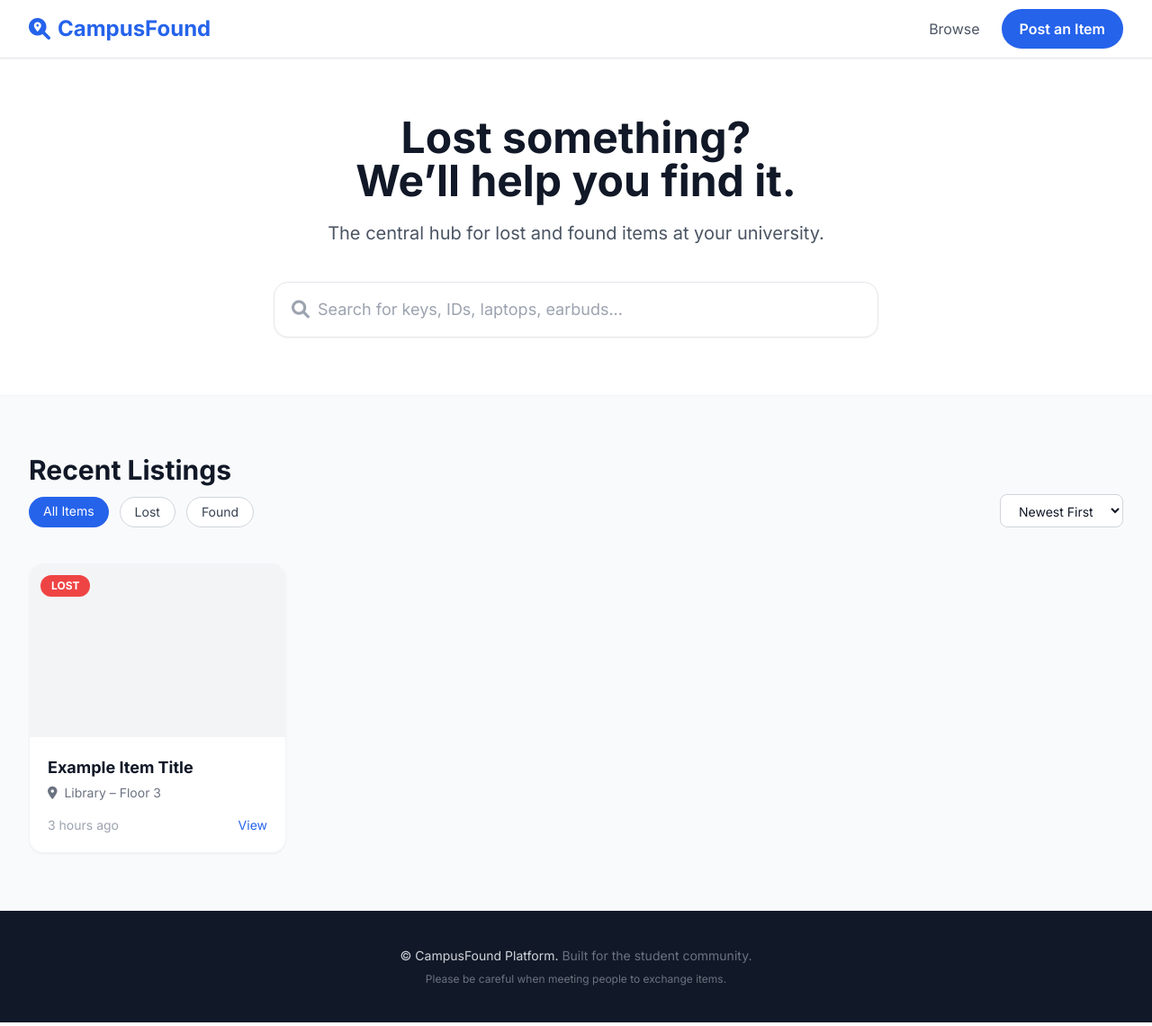
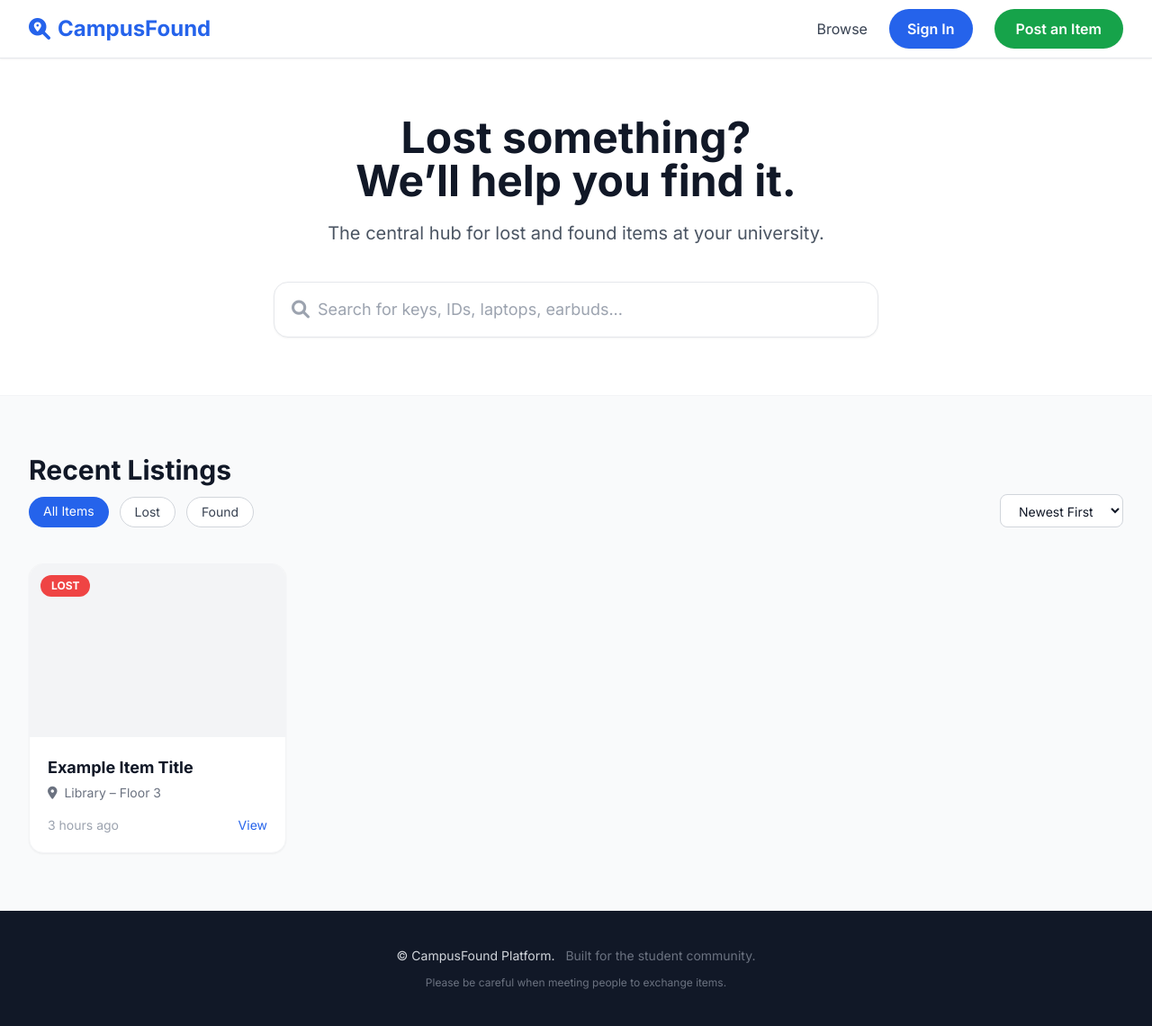
Before and after one commit to KRD66/campusfound, a Django app: page / in a window 1280 px wide. Shown: the whole page at 90% size. Run offline with Django 5.2, Linux system fonts and the light colour scheme; some libraries are stand-ins or nearby versions.

Commit message:
base.html modified

```diff
--- a/core/accounts/urls.py
+++ b/core/accounts/urls.py
@@ -1,7 +1,8 @@
+# accounts/urls.py
 from django.urls import path
-from django.contrib.auth import views as auth_views
+from django.contrib.auth.views import LoginView, LogoutView
 
 urlpatterns = [
-    path('login/', auth_views.LoginView.as_view(template_name='accounts/login.html'), name='login'),
-    path('logout/', auth_views.LogoutView.as_view(next_page='/'), name='logout'),
+    path('login/', LoginView.as_view(template_name='accounts/login.html'), name='login'),
+    path('logout/', LogoutView.as_view(next_page='/'), name='logout'),
 ]
--- a/core/templates/base.html
+++ b/core/templates/base.html
@@ -5,13 +5,13 @@
     <meta name="viewport" content="width=device-width, initial-scale=1.0">
     <title>{% block title %}CampusFound{% endblock %}</title>
 
-    <!-- Tailwind via CDN (you can replace with local build later) -->
+    <!-- Tailwind CSS via CDN -->
     <script src="https://cdn.tailwindcss.com"></script>
 
-    <!-- Font Awesome -->
+    <!-- Font Awesome 6 -->
     <link rel="stylesheet" href="https://cdnjs.cloudflare.com/ajax/libs/font-awesome/6.0.0/css/all.min.css">
 
-    <!-- Google Fonts (Inter) - used in your original designs -->
+    <!-- Inter font -->
     <link href="https://fonts.googleapis.com/css2?family=Inter:wght@300;400;600;700&display=swap" rel="stylesheet">
 
     <style>
@@ -25,41 +25,52 @@
 
 <body class="bg-gray-50 text-gray-900 min-h-screen flex flex-col">
 
-    <!-- Top Navigation -->
+    <!-- Navigation Bar -->
     <nav class="bg-white border-b border-gray-200 sticky top-0 z-50 shadow-sm">
         <div class="max-w-7xl mx-auto px-4 sm:px-6 lg:px-8">
-            <div class="flex justify-between h-16 items-center">
+            <div class="flex justify-between items-center h-16">
                 <!-- Logo -->
-                <div class="flex items-center">
-                    <a href="{% url 'items:home' %}" class="text-2xl font-bold text-blue-600 flex items-center">
-                        <i class="fa-solid fa-magnifying-glass-location mr-2"></i>
-                        CampusFound
-                    </a>
-                </div>
+                <a href="{% url 'items:home' %}" class="text-2xl font-bold text-blue-600 flex items-center gap-2">
+                    <i class="fa-solid fa-magnifying-glass-location"></i>
+                    CampusFound
+                </a>
 
-                <!-- Right side (changes based on login status) -->
-                <div class="flex items-center space-x-6">
+                <!-- Right side menu -->
+                <div class="flex items-center gap-6">
                     {% if user.is_authenticated %}
-                        <!-- Logged in -->
-                        <a href="#" class="text-gray-600 hover:text-blue-600 font-medium transition">
+                        <!-- Authenticated user -->
+                        <a href="{% url 'items:home' %}" class="text-gray-700 hover:text-blue-600 font-medium transition">
                             Browse
                         </a>
-                        <a href="{% url 'items:dashboard' %}" class="text-gray-600 hover:text-blue-600 font-medium transition">
+
+                        <a href="{% url 'items:dashboard' %}" class="text-gray-700 hover:text-blue-600 font-medium transition">
                             Dashboard
                         </a>
+
                         <a href="#" class="text-gray-600 hover:text-blue-600 relative">
                             <i class="fa-solid fa-bell text-xl"></i>
-                            <!-- later: <span class="absolute -top-1 -right-1 w-3 h-3 bg-red-500 rounded-full"></span> -->
+                            <!-- Optional notification badge -->
+                            <!-- <span class="absolute -top-1 -right-1 w-3 h-3 bg-red-500 rounded-full border-2 border-white"></span> -->
                         </a>
+
                         <div class="w-9 h-9 rounded-full bg-blue-600 flex items-center justify-center text-white font-bold text-sm cursor-pointer">
                             {{ user.email|slice:":2"|upper }}
                         </div>
+
+                        <a href="{% url 'logout' %}" class="text-gray-600 hover:text-red-600 font-medium transition">
+                            Logout
+                        </a>
                     {% else %}
-                        <!-- Not logged in -->
-                        <a href="#" class="text-gray-600 hover:text-blue-600 font-medium transition">
+                        <!-- Guest / not logged in -->
+                        <a href="{% url 'items:home' %}" class="text-gray-700 hover:text-blue-600 font-medium transition">
                             Browse
                         </a>
-                        <a href="#" class="bg-blue-600 text-white px-5 py-2.5 rounded-full font-semibold hover:bg-blue-700 transition shadow-sm">
+
+                        <a href="{% url 'login' %}" class="bg-blue-600 text-white px-5 py-2.5 rounded-full font-semibold hover:bg-blue-700 transition shadow-sm">
+                            Sign In
+                        </a>
+
+                        <a href="{% url 'items:post_item' %}" class="bg-green-600 text-white px-6 py-2.5 rounded-full font-semibold hover:bg-green-700 transition shadow-sm">
                             Post an Item
                         </a>
                     {% endif %}
@@ -68,7 +79,7 @@
         </div>
     </nav>
 
-    <!-- Main content -->
+    <!-- Main content area -->
     <main class="flex-grow">
         {% block content %}
         {% endblock %}
@@ -79,9 +90,9 @@
         <div class="max-w-7xl mx-auto px-4 sm:px-6 lg:px-8 text-center">
             <p class="text-sm">
                 © {{ 'now'|date:"Y" }} CampusFound Platform.
-                <span class="text-gray-500">Built for the student community.</span>
+                <span class="text-gray-500 ml-2">Built for the student community.</span>
             </p>
-            <p class="mt-2 text-xs text-gray-500">
+            <p class="mt-3 text-xs text-gray-500">
                 Please be careful when meeting people to exchange items.
             </p>
         </div>
```
